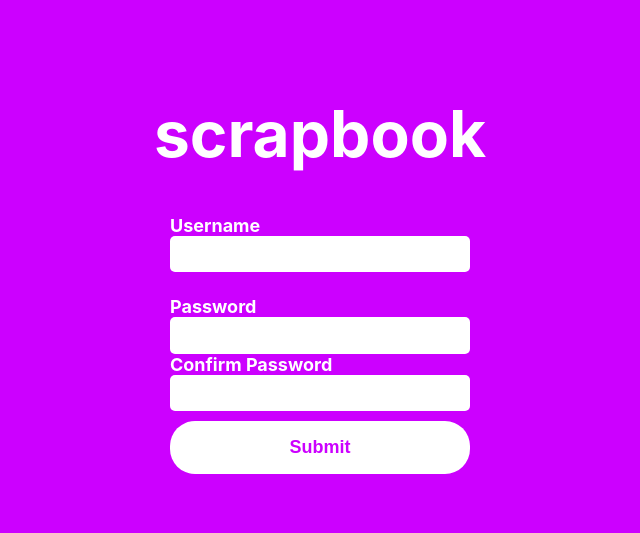
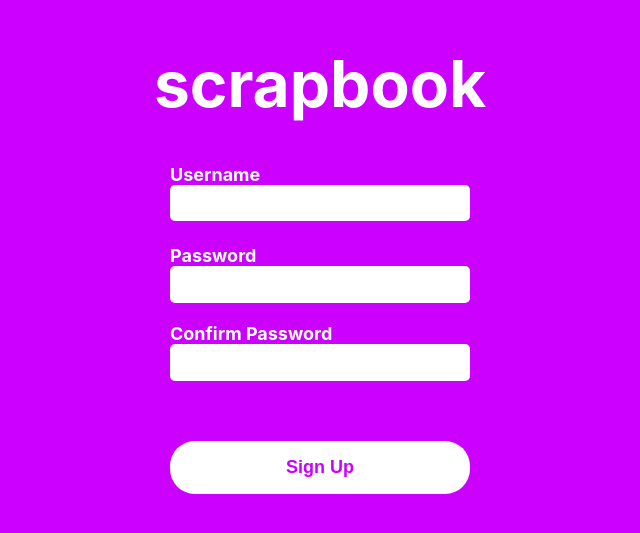
Before and after one commit to VeryCleverName3/scrapbook, a React (Create React App) app in the folder my-app/: page /signup in a window 1280 px wide. Shown: the part 137-670 px from the top of the page, without its empty margins (320-960 px from the left). Built offline with nearby package versions, Linux system fonts and the light colour scheme.

Commit message:
feat: basic sign in ui

```diff
--- a/my-app/src/loginPage/SignUpPanel.jsx
+++ b/my-app/src/loginPage/SignUpPanel.jsx
@@ -28,7 +28,6 @@ export default function SignUpPage() {
     }
   }
   return (
-    <>
     <>
       <div
         style={{
@@ -67,9 +66,7 @@ export default function SignUpPage() {
             ></textarea>
           </div>
           <div style={{ display: "flex", flexDirection: "column" }}>
-              <h4 style={{ marginBottom: "0px", fontSize: "18px" }}>
-                Password
-              </h4>
+            <h4 style={{ marginBottom: "0px", fontSize: "18px" }}>Password</h4>
             <input
               id="passwordBox"
               type="password"
@@ -84,26 +81,26 @@ export default function SignUpPage() {
             />
           </div>
           <div style={{ display: "flex", flexDirection: "column" }}>
-              <h4 style={{ margin: "0px", fontSize: "18px" }}>
+            <h4 style={{ margin: "0px", marginTop: "20px", fontSize: "18px" }}>
               Confirm Password
             </h4>
-              <textarea
+            <input
               id="passwordBox2"
-                rows="1"
+              type="password" // Use type="password" to hide the text
               style={{
                 border: "none",
                 borderRadius: "5px",
-                  resize: "none",
                 padding: "8px",
                 margin: "0",
                 boxSizing: "border-box",
                 fontSize: "18px",
               }}
-              ></textarea>
+            />
           </div>
           <button
             style={{
-                marginTop: "10px",
+              marginTop: "60px",
+              marginBottom: "30px",
               width: "100%",
               backgroundColor: "white",
               color: "#CC00FF",
@@ -113,13 +110,14 @@ export default function SignUpPage() {
               fontSize: "18px",
               cursor: "pointer",
             }}
-              onClick={submit}
+            onClick={() => {
+              submit();
+            }}
           >
-              <b>Submit</b>
+            <b>Sign Up</b>
           </button>
         </div>
       </div>
     </>
-    </>
   );
 }
```
Also changed, not shown: 1 other file (tests, documents, lock files or other folders). Lines whose indentation alone changed are shown as unchanged.
